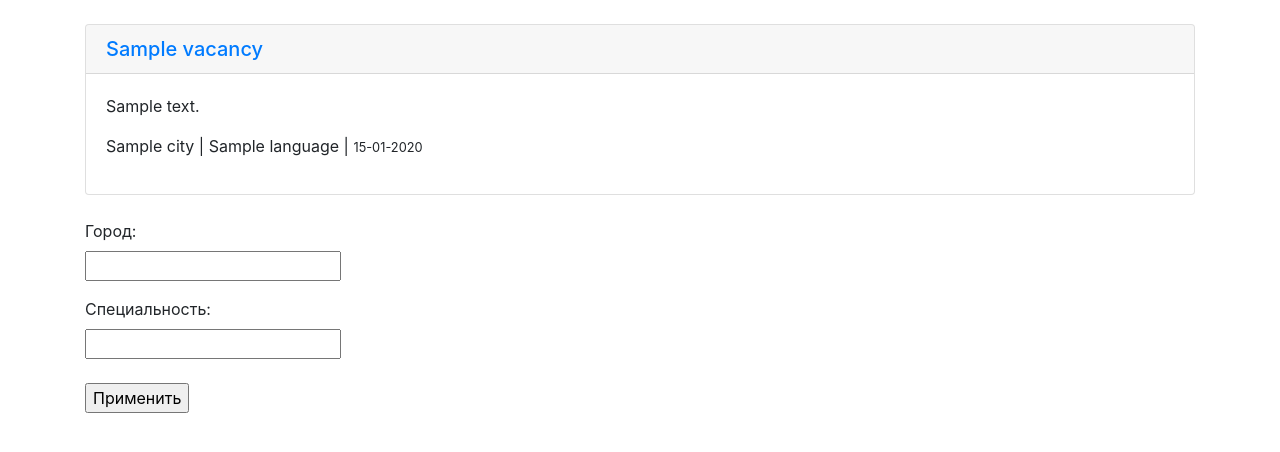
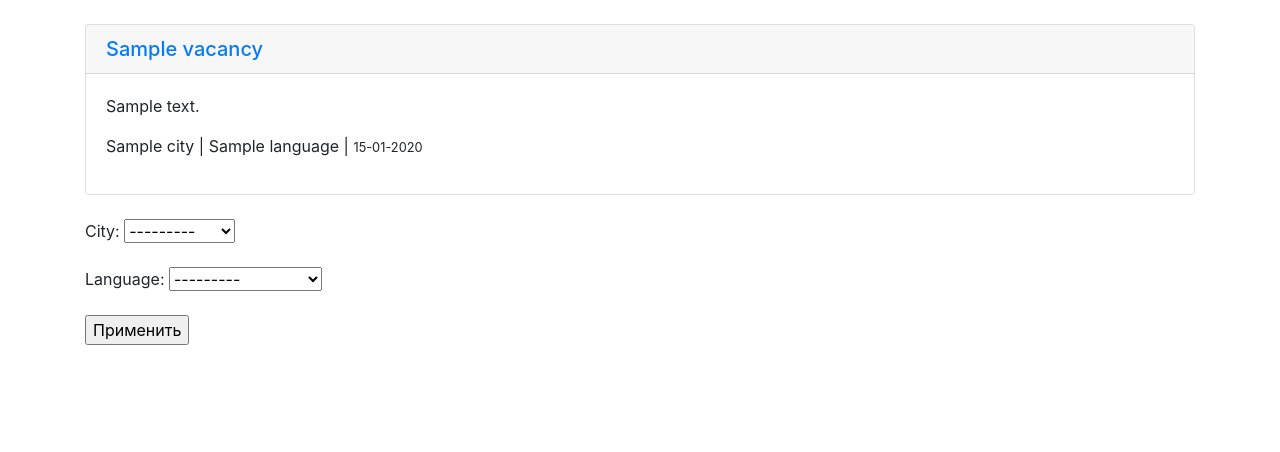
Before and after one commit to ArtemShilov/ScrapWork, a Django app: template templates/home.html in a window 1280 px wide. Shown: the part 56-508 px from the top of the page. Run offline with Django 4.2, Linux system fonts and the light colour scheme; the template is opened without the code that fills it: values that come from a table or form of the project are taken from there, others are empty; tables that the repository leaves empty hold one stand-in row (values such as "Sample post").

Commit message:
create forms and update view and home.html

```diff
--- /dev/null
+++ b/scraping/forms.py
@@ -0,0 +1,7 @@
+from django import forms
+from .models import City, Language
+
+
+class FindForm(forms.Form):
+    city = forms.ModelChoiceField(queryset=City.objects.all())
+    language = forms.ModelChoiceField(queryset=Language.objects.all())
--- a/templates/home.html
+++ b/templates/home.html
@@ -14,11 +14,7 @@
     {% endfor %}
 
     <form method="GET" action="">
-        <label>Город:</label><br>
-        <input type="text" name="city"><br>
-        <p></p>
-        <label>Специальность:</label><br>
-        <input type="text" name="language"><br><br>
+        {{ form.as_p }}
         <input type="submit" value="Применить">
     </form>
 {% endblock %}
```
Also changed, not shown: scraping/views.py (+5 -3 lines).
